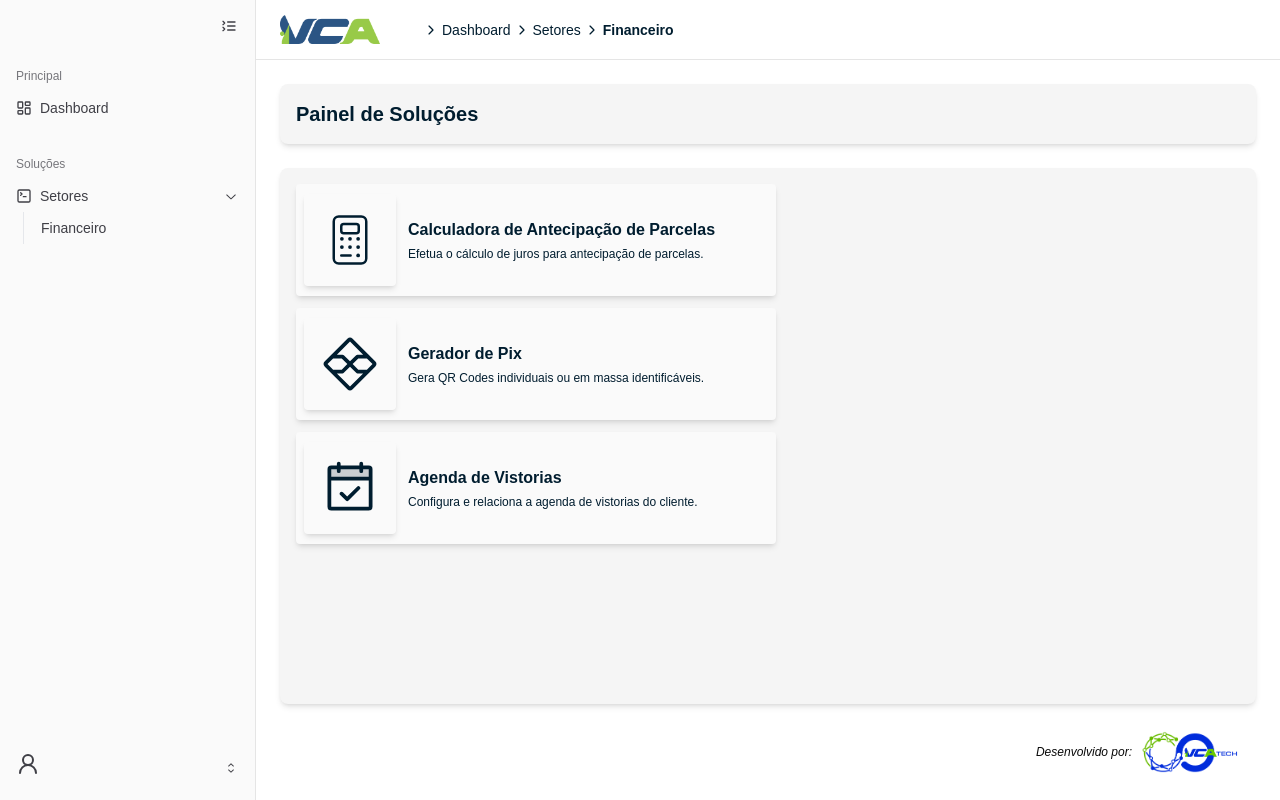
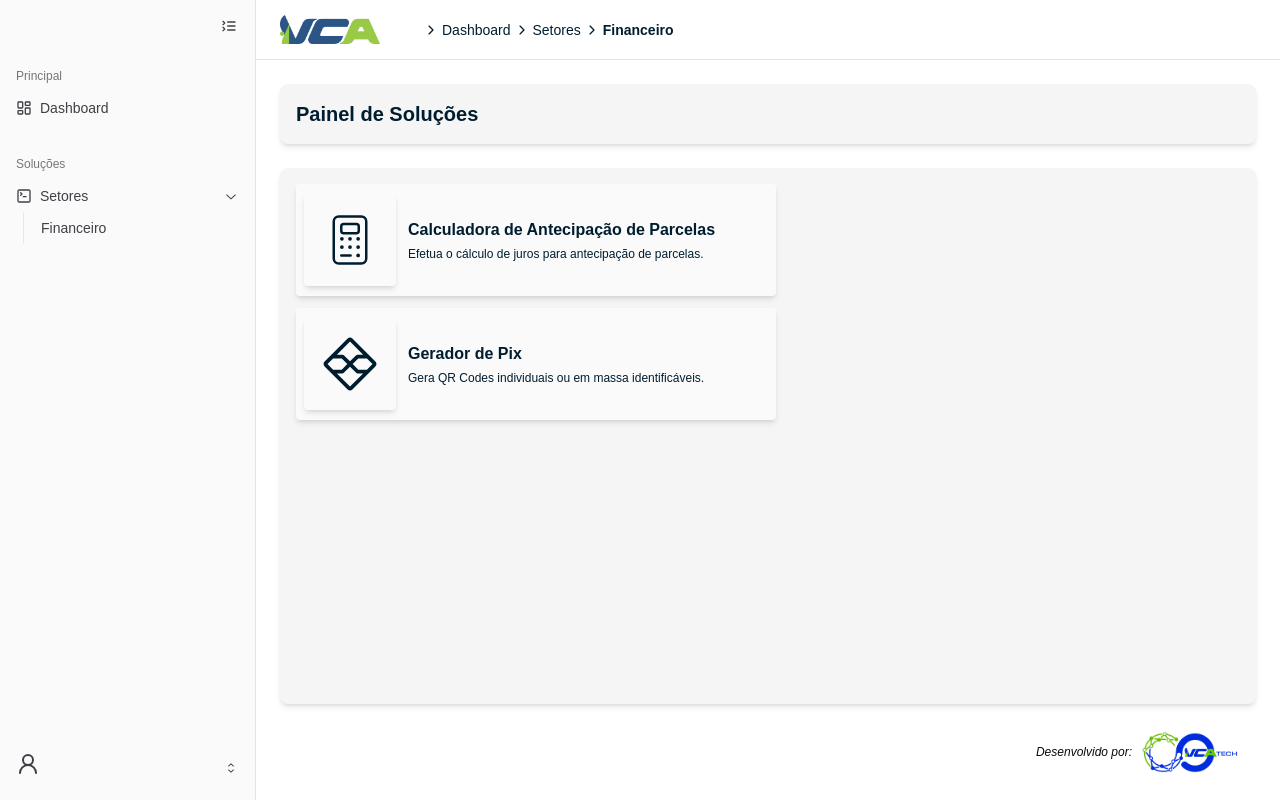
Before and after one commit to ti-vca-construtora/vca-tech, a Next.js app: page /dashboard/setores/financeiro in a window 1280 px wide. Built offline with nearby package versions, Linux system fonts and the light colour scheme.

Commit message:
fix: remove icone do agendamento de vistorias

```diff
--- a/src/app/dashboard/setores/financeiro/page.tsx
+++ b/src/app/dashboard/setores/financeiro/page.tsx
@@ -1,6 +1,6 @@
 import React from 'react'
 import { CiCalculator1 } from 'react-icons/ci'
-import { PiPixLogo, PiCalendarCheckDuotone } from 'react-icons/pi'
+import { PiPixLogo } from 'react-icons/pi'
 
 import { Solucoes, SolucoesCard } from '@/components/solucoes-card'
 
@@ -17,12 +17,12 @@ const solucoesData: Solucoes[] = [
     Icon: PiPixLogo,
     href: 'gerador-pix?title=Gerador de Pix',
   },
-  {
-    titulo: 'Agenda de Vistorias',
-    descricao: 'Configura e relaciona a agenda de vistorias do cliente.',
-    Icon: PiCalendarCheckDuotone,
-    href: 'agenda-vistorias?title=Agenda de Vistorias',
-  },
+  // {
+  //   titulo: 'Agenda de Vistorias',
+  //   descricao: 'Configura e relaciona a agenda de vistorias do cliente.',
+  //   Icon: PiCalendarCheckDuotone,
+  //   href: 'agenda-vistorias?title=Agenda de Vistorias',
+  // },
 ]
 
 const Financeiro = () => {
```
